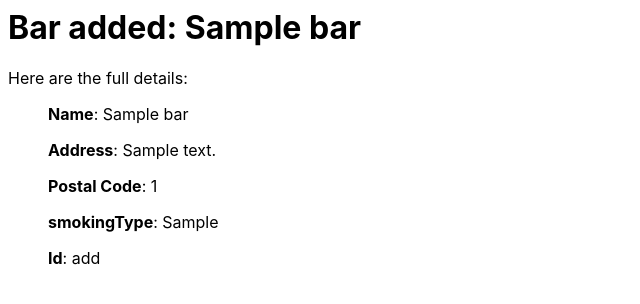
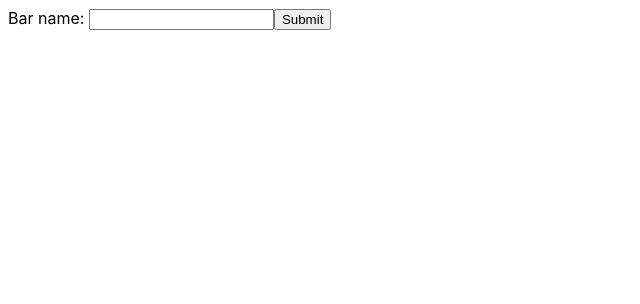
Before and after one commit to celiagomezdev/vivid-api, a Node server app: page /bar/add in a window 1280 px wide. Shown: the top 304 px of the page, without its empty margins (0-640 px from the left). Run offline with Node 20, Linux system fonts and the light colour scheme; tables that the repository leaves empty hold one stand-in row (values such as "Sample post"); some libraries are stand-ins or nearby versions.

Commit message:
Add form feature

```diff
--- a/index.js
+++ b/index.js
@@ -26,4 +26,12 @@ app.listen(3000, () => {
 const BarService = require('./services/bar-service')
 const dataPath = `${__dirname}/database-json/bars-database.json`
 
-BarService.saveJSON(dataPath)
+BarService.load(dataPath)
+  .then(console.log(`Bars loaded`))
+  .then(loadedBars => {
+    BarService.addMany(loadedBars)
+    console.log(`${loadedBars.length} bars sent to database`)
+  })
+  .catch(function(error) {
+    console.log('Catch: ' + error.message)
+  })
--- a/models/bar-model.js
+++ b/models/bar-model.js
@@ -4,8 +4,7 @@ const uuidv4 = require('uuid/v4')
 const BarSchema = mongoose.Schema({
   name: {
     type: String,
-    required: true,
-    unique: true
+    required: true
   },
   address: {
     type: String,
--- a/routes/bar.js
+++ b/routes/bar.js
@@ -11,6 +11,17 @@ router.get('/all', async (req, res, next) => {
   const bars = await BarService.findAll()
 
   res.render('bar-list', { bars })
+})
+
+router.get('/add', async (req, res, next) => {
+  res.render('add-bar-form')
+})
+
+//Form connection
+router.post('/add', async (req, res, next) => {
+  res.render('add-bar-form', { input: req.body })
+
+  res.send(input)
 })
 
 router.get('/:id', async (req, res, next) => {
--- a/services/bar-service.js
+++ b/services/bar-service.js
@@ -7,7 +7,7 @@ function findAll() {
 }
 
 async function add(bar) {
-  return BarModel.collection.save(bar, { upsert: true })
+  return BarModel.collection.save(bar)
 }
 
 async function del(id) {
@@ -19,7 +19,7 @@ async function find(id) {
 }
 
 async function addMany(data) {
-  return BarModel.collection.insertMany(data, { upsert: true })
+  return BarModel.collection.insertMany(data)
 }
 
 //Code to save many entries at once into mongodb - from a JSON data file
@@ -34,17 +34,17 @@ function load(dataPath) {
   })
 }
 
-function saveJSON(dataPath) {
-  load(dataPath)
-    .then(console.log(`Bars loaded`))
-    .then(loadedBars => {
-      addMany(loadedBars)
-      console.log(`${loadedBars.length} bars saved into database`)
-    })
-    .catch(function(error) {
-      console.log('Catch: ' + error.message)
-    })
-}
+// function saveJSON(dataPath) {
+//   load(dataPath)
+//     .then(console.log(`Bars loaded`))
+//     .then(loadedBars => {
+//       addMany(loadedBars)
+//       console.log(`${loadedBars.length} bars saved into database`)
+//     })
+//     .catch(function(error) {
+//       console.log('Catch: ' + error.message)
+//     })
+// }
 
 module.exports = {
   findAll,
@@ -52,6 +52,5 @@ module.exports = {
   add,
   addMany,
   del,
-  load,
-  saveJSON
+  load
 }
--- /dev/null
+++ b/views/add-bar-form.pug
@@ -0,0 +1,11 @@
+extends layout
+
+block content
+  if input
+    h1 This is your response:
+    h2 Your response: #{input.body}
+  else
+    form(action='/bar/add', method='POST')
+      label(for='barName') Bar name:
+      input(type='text', name='barName', value='', placeholder='', id='barName')
+      input(type='submit', value='Submit')
--- a/views/bar-detail.pug
+++ b/views/bar-detail.pug
@@ -12,6 +12,6 @@ block content
       p <b>Id</b>: #{bar.id}
 
   else
-   h1 No bar added!
+   h1 We couldn't find this bar!
   script.
     console.log(!JSON.stringify(bar)})
```
